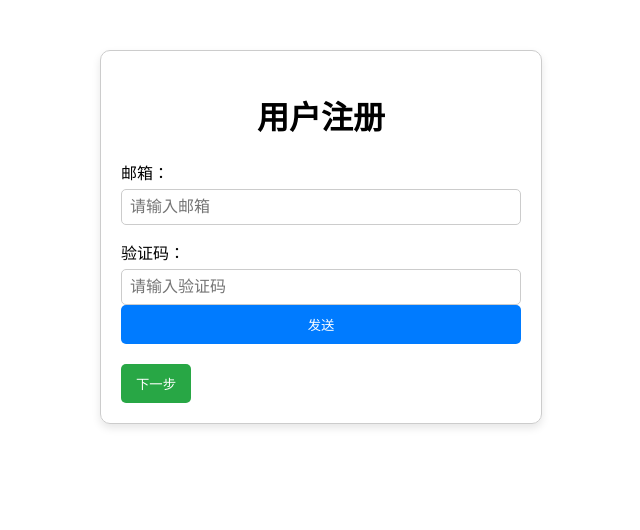
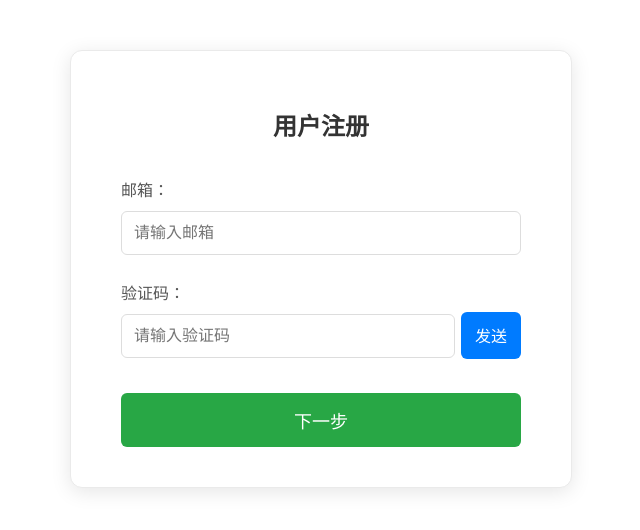
Before and after one commit to breeze-wink/Mathfront, a Vue app: page /Register in a window 1280 px wide. Shown: the top 530 px of the page, without its empty margins (319-959 px from the left). Built offline with nearby package versions, Linux system fonts and the light colour scheme.

Commit message:
修改RegisterPage

```diff
--- a/src/components/RegisterPage.vue
+++ b/src/components/RegisterPage.vue
@@ -1,129 +1,191 @@
 <template>
     <div class="register-page">
         <h1>用户注册</h1>
-
 
         <div class="input-group">
             <label for="email">邮箱：</label>
             <input id="email" v-model="email" placeholder="请输入邮箱" type="email" />
         </div>
 
-      <div class="input-group">
+        <div class="input-group verification-group">
             <label for="verification">验证码：</label>
             <input id="verification" v-model="verification" placeholder="请输入验证码" type="text" />
-        <button type="submit" @click="sendVerification">发送</button>
+            <button
+                type="button"
+                @click="sendVerification"
+                :disabled="countdown > 0"
+                class="send-button"
+            >
+                {{ countdown > 0 ? `${countdown}s` : '发送' }}
+            </button>
         </div>
 
         <div class="buttons">
             <button type="button" @click="handleNextStep">下一步</button>
         </div>
-
     </div>
 </template>
 
 <script setup>
-import { ref } from 'vue';
+import {ref, onBeforeUnmount} from 'vue';
 import axios from 'axios';
-// 使用 ref 创建响应式变量
+
 const email = ref('');
 const verification = ref('');
 const serverVerification = ref(null);
-
-// 注册方法
-
+const countdown = ref(0);
+let timer = null;
 
 // 发送验证码方法
-// 发送验证码方法
 async function sendVerification() {
+    // Start countdown immediately
+    if (countdown.value === 0) {
+        countdown.value = 60;
+        timer = setInterval(() => {
+            countdown.value--;
+            if (countdown.value <= 0) {
+                clearInterval(timer);
+            }
+        }, 1000);
+    }
+
     try {
-    //判断邮箱是否合法
+        // 判断邮箱是否合法
         const emailRegex = /^[a-zA-Z0-9._-]+@[a-zA-Z0-9.-]+\.[a-zA-Z]{2,}$/;
         if (!emailRegex.test(email.value)) {
             alert('您输入的邮箱地址不合法，请重新输入');
-      return; // 终止进一步执行
+            // Reset countdown if email is invalid
+            clearInterval(timer);
+            countdown.value = 0;
+            return;
         }
 
         const response = await axios.post('/api/sendmail', {
             email: email.value,
         });
-    if (response.data.success) {
-      serverVerification.value = response.data.verifyCode; // 假设后端返回的验证码字段为 verifyCode
-      alert('验证码已发送到您的邮箱');
-    } else {
-      alert(`发送失败：${response.data.message}`);
-    }
+        serverVerification.value = response.data.verifyCode;
+        // No alert on successful send
     } catch (e) {
         console.error('发送验证码请求失败', e);
         alert('发送验证码时发生错误');
+        // Reset countdown on error
+        clearInterval(timer);
+        countdown.value = 0;
     }
 }
 
 // 下一步方法
-// 下一步方法
 async function handleNextStep() {
     if (verification.value !== serverVerification.value) {
-    alert(`验证码错误`);
-    return; // 终止进一步执行
+        alert('验证码错误');
+        return;
     }
-  console.log('注册信息', { email: email.value, verification: verification.value });
+    console.log('注册信息', {email: email.value, verification: verification.value});
     alert('注册信息已提交，请等待验证');
-  // 可以在这里添加更多的逻辑，例如跳转到其他页面或进一步处理
 }
+
+// 清理定时器，防止内存泄漏
+onBeforeUnmount(() => {
+    if (timer) {
+        clearInterval(timer);
+    }
+});
 </script>
 
 <style scoped>
 .register-page {
     max-width: 400px;
     margin: 50px auto;
-  padding: 20px;
-  border: 1px solid #ccc;
-  border-radius: 10px;
-  box-shadow: 0 4px 8px rgba(0, 0, 0, 0.1);
+    padding: 40px 50px;
+    border: 1px solid #eaeaea;
+    border-radius: 12px;
+    background-color: #fff;
+    box-shadow: 0 4px 20px rgba(0, 0, 0, 0.1);
 }
 
 h1 {
     text-align: center;
-}
-
-form {
-  display: flex;
-  flex-direction: column;
+    margin-bottom: 35px;
+    color: #333;
+    font-size: 24px;
 }
 
 .input-group {
     display: flex;
     flex-direction: column;
-  margin-bottom: 15px;
+    margin-bottom: 25px;
 }
 
-label {
-  margin-bottom: 5px;
+.input-group label {
+    margin-bottom: 10px;
+    font-size: 16px;
+    color: #555;
 }
 
-input {
-  padding: 8px;
+.input-group input {
+    padding: 12px 12px;
     font-size: 16px;
-  border: 1px solid #ccc;
-  border-radius: 5px;
+    border: 1px solid #ddd;
+    border-radius: 6px;
+    transition: border-color 0.3s;
+}
+
+.input-group input:focus {
+    border-color: #007bff;
+    outline: none;
+}
+
+.verification-group {
+    position: relative;
+}
+
+.verification-group input {
+    width: 220px;
+    padding-right: 100px; /* Space for the button */
+}
+
+.send-button {
+    position: absolute;
+    right: 0;
+    top: 41%;
+    height: 60%;
+    width: 60px; /* 固定宽度 */
+    padding: 0 12px;
+    font-size: 16px;
+    background-color: #007bff;
+    color: white;
+    border: none;
+    border-radius: 6px;
+    cursor: pointer;
+    transition: background-color 0.3s;
+}
+
+.send-button:disabled {
+    background-color: #ccc;
+    cursor: not-allowed;
+}
+
+.send-button:not(:disabled):hover {
+    background-color: #0056b3;
 }
 
 .buttons {
-  display: flex;
-  justify-content: space-between;
-  margin-top: 15px;
+    margin-top: 35px;
 }
 
-button {
-  padding: 10px 15px;
-  background-color: #007bff;
+.buttons button {
+    width: 100%;
+    padding: 14px 0;
+    font-size: 18px;
+    background-color: #28a745;
     color: white;
     border: none;
-  border-radius: 5px;
+    border-radius: 6px;
     cursor: pointer;
+    transition: background-color 0.3s;
 }
 
-button[type="button"] {
-  background-color: #28a745;
-  margin-top: 5px;
+.buttons button:hover {
+    background-color: #218838;
 }
 </style>
--- a/src/router/index.js
+++ b/src/router/index.js
@@ -13,6 +13,7 @@ const routes = [
         name: 'Register',
         component: RegisterPage
     }
+
 ];
 
 const router = createRouter({
```
Lines whose indentation alone changed are shown as unchanged.
